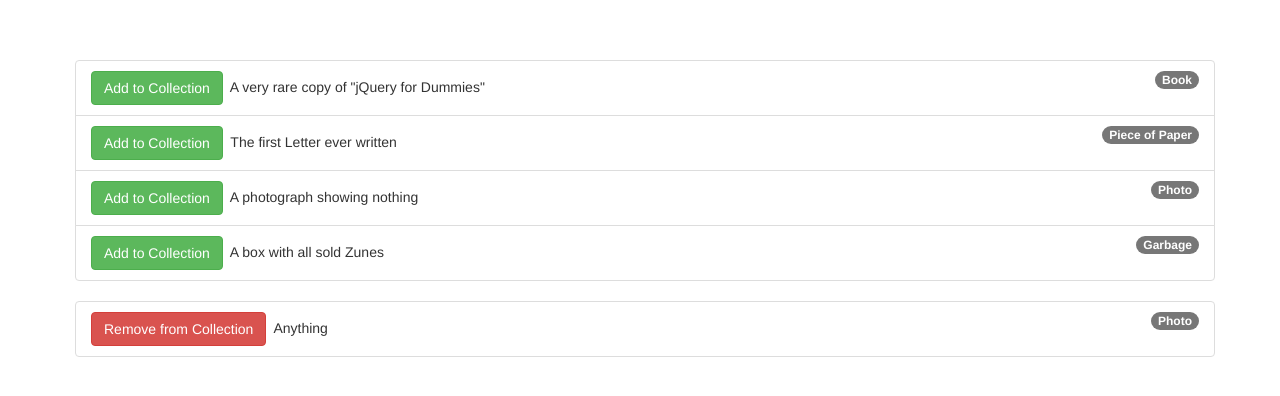
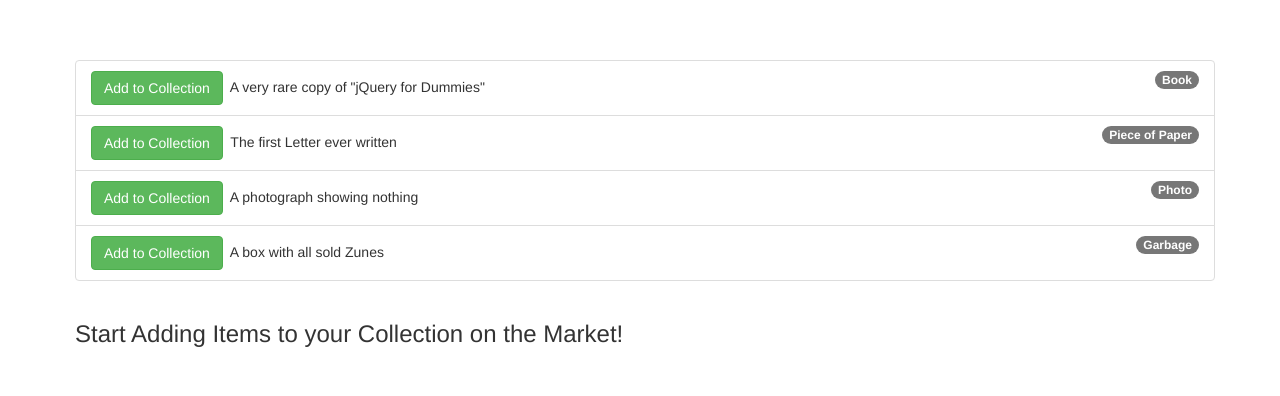
Before and after one commit to meadowsjared/angular-collection-app, an Angular app: page / in a window 1280 px wide. Shown: the top 396 px of the page. Built offline with nearby package versions, Linux system fonts and the light colour scheme.

Commit message:
added remove from collection and other stuff

```diff
--- a/src/app/collection/collection.component.html
+++ b/src/app/collection/collection.component.html
@@ -1,10 +1,11 @@
 <div class="row">
 	<div class="col-xs-12">
-		<ul class="list-group">
-			<li class="list-group-item">
-				<span class="badge">Photo</span>
-				<button class="btn btn-danger">Remove from Collection</button>&nbsp; Anything
+		<ul class="list-group" *ngIf="collectedItems.length > 0">
+			<li class="list-group-item" *ngFor="let item of collectedItems">
+				<span class="badge">{{ item.type }}</span>
+				<button class="btn btn-danger" (click)="onRemoveFromCollection(item)">Remove from Collection</button>&nbsp; {{ item.description }}
 			</li>
 		</ul>
+		<h3 *ngIf="collectedItems.length === 0">Start Adding Items to your Collection on the Market!</h3>
 	</div>
 </div>
--- a/src/app/collection/collection.component.ts
+++ b/src/app/collection/collection.component.ts
@@ -1,4 +1,6 @@
 import { Component, OnInit } from '@angular/core';
+import { Collectable } from '../shared/collectables.model';
+import { CollectableService } from '../shared/collectable.service';
 
 @Component({
 	selector: 'app-collection',
@@ -6,10 +8,16 @@ import { Component, OnInit } from '@angular/core';
 	styleUrls: ['./collection.component.css']
 })
 export class CollectionComponent implements OnInit {
+	collectedItems: Collectable[] = [];
 
-	constructor() { }
+	constructor(private collectableService: CollectableService) { }
+
+	private onRemoveFromCollection(item: Collectable) {
+		this.collectableService.removeFromCollection(item)
+	}
 
 	ngOnInit() {
+		this.collectedItems = this.collectableService.getCollection()
 	}
 
 }
--- a/src/app/market/market.component.html
+++ b/src/app/market/market.component.html
@@ -3,7 +3,7 @@
 		<ul class="list-group">
 			<li class="list-group-item" *ngFor="let item of collectables">
 				<span class="badge">{{ item.type }}</span>
-				<button class="btn btn-success" (click)="onAddToCollection()">Add to Collection</button>&nbsp; {{ item.description }}
+				<button class="btn btn-success" (click)="onAddToCollection(item)">Add to Collection</button>&nbsp; {{ item.description }}
 			</li>
 		</ul>
 	</div>
--- a/src/app/market/market.component.ts
+++ b/src/app/market/market.component.ts
@@ -1,5 +1,6 @@
 import { Component, OnInit } from '@angular/core';
 import { CollectableService } from '../shared/collectable.service';
+import { Collectable } from '../shared/collectables.model';
 
 @Component({
 	selector: 'app-market',
@@ -7,10 +8,10 @@ import { CollectableService } from '../shared/collectable.service';
 	styleUrls: ['./market.component.css']
 })
 export class MarketComponent implements OnInit {
-	collectables = [];
+	collectables: Collectable[] = [];
 
-	onAddToCollection() {
-		alert('Hello')
+	onAddToCollection(item: Collectable) {
+		this.collectableService.addToCollection(item)
 	}
 
 	constructor(private collectableService: CollectableService) { }
--- a/src/app/shared/collectable.service.ts
+++ b/src/app/shared/collectable.service.ts
@@ -8,5 +8,20 @@ export class CollectableService {
 		{ description: 'A box with all sold Zunes', type: 'Garbage' }
 	]
 
+	private collection: Collectable[] = [];
+
 	public getCollectables = () => (this.collectables)
+
+	public getCollection = () => (this.collection)
+
+	public addToCollection(item: Collectable) {
+		if (this.collection.indexOf(item) !== -1) {
+			return
+		}
+		this.collection.push(item)
+	}
+
+	public removeFromCollection(item: Collectable) {
+		this.collection.splice(this.collection.indexOf(item), 1)
+	}
 }
```
